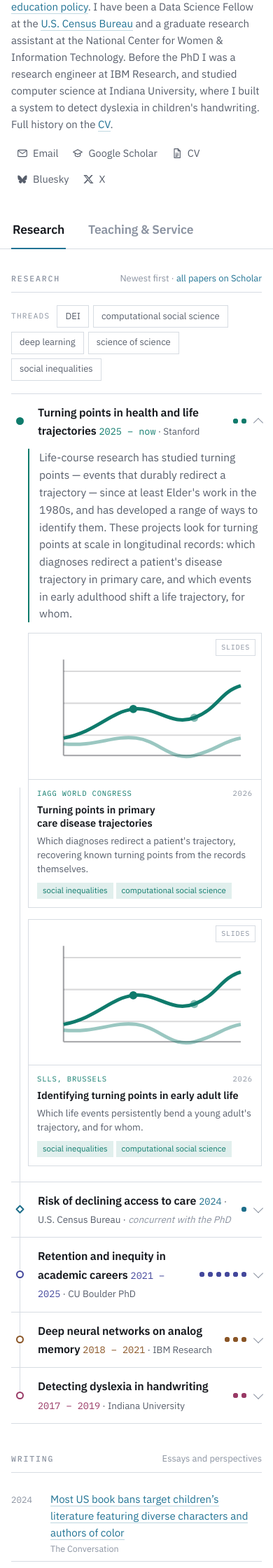
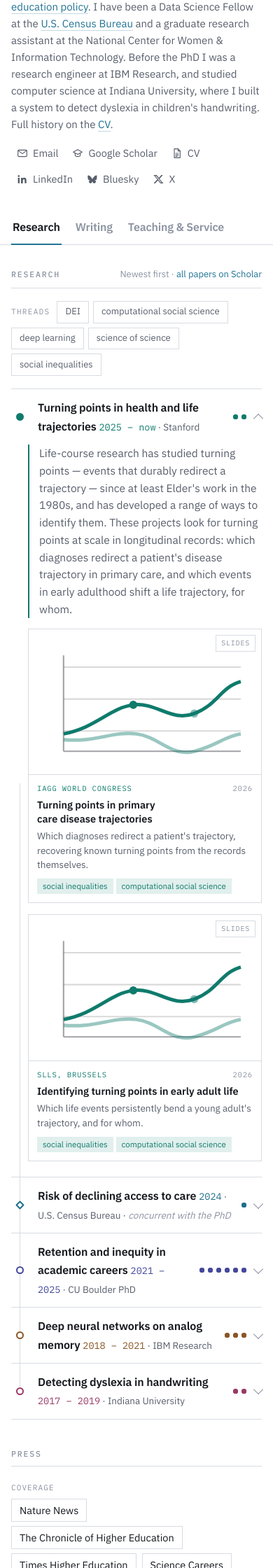
Before and after one commit to katiespoon/katiespoon.github.io, a Jekyll site: the page built from index.html, in a window 390 px wide. Shown: the part 639-2879 px from the top of the page at 70% size. Built offline with Jekyll 4.4.1, drawn with Linux system fonts in a browser that asks for light colours; some of the changed text lies outside the part shown.

Commit message:
Writing becomes a third tab, and add LinkedIn
- Writing is now a top-level tab alongside Research and Teaching &
  Service rather than a section inside Research, so it can grow without
  being buried under the timeline.
- Three tabs still fit on one line at 375px; the nav wraps and tightens
  below 620px in case a future tab label is longer.
- LinkedIn added to the header link row and the condensed bar, between
  CV and Bluesky.

Co-Authored-By: Claude Opus 5 <noreply@anthropic.com>

```diff
--- a/index.html
+++ b/index.html
@@ -236,6 +236,8 @@ img{max-width:100%}
 
 @media (max-width:620px){
   .page{gap:32px}
+  .pagenav{flex-wrap:wrap;gap:0}
+  .pagenav button{margin-right:18px;font-size:16px;padding:8px 2px 11px}
   .ident{grid-template-columns:1fr;gap:14px}
   .ident img{width:170px;height:228px}
   .era-panel{padding-left:24px}
@@ -258,6 +260,7 @@ img{max-width:100%}
   <symbol id="i-mail" viewBox="0 0 24 24"><rect x="2.5" y="5" width="19" height="14" rx="2"/><path d="m3.5 6.5 8.5 6.5 8.5-6.5"/></symbol>
   <symbol id="i-scholar" viewBox="0 0 24 24"><path d="M12 4 2.5 9.2 12 14.4l9.5-5.2z"/><path d="M6.5 11.5v4.3c0 1.7 2.5 3.1 5.5 3.1s5.5-1.4 5.5-3.1v-4.3"/></symbol>
   <symbol id="i-cv" viewBox="0 0 24 24"><path d="M6 2.5h8l4.5 4.5v14.5H6z"/><path d="M14 2.5V7h4.5"/><path d="M9 12h6M9 15.5h6M9 18.5h3.5"/></symbol>
+  <symbol id="i-linkedin" viewBox="0 0 24 24" class="solid"><path d="M4.2 3.2a2.1 2.1 0 1 0 0 4.2 2.1 2.1 0 0 0 0-4.2zM2.4 9h3.7v11.8H2.4zM9 9h3.5v1.6a3.9 3.9 0 0 1 3.5-1.8c3 0 4.6 1.9 4.6 5.3v6.7h-3.7v-6c0-1.5-.5-2.5-1.9-2.5-1 0-1.6.7-1.9 1.4-.1.25-.1.6-.1.95v6.2H9z"/></symbol>
   <symbol id="i-bsky" viewBox="0 0 24 24" class="solid"><path d="M6.1 4.6C8.5 6.4 11 10 12 12c1-2 3.5-5.6 5.9-7.4 1.7-1.3 4.4-2.2 4.4.9 0 .6-.35 5.2-.56 5.9-.72 2.6-3.4 3.3-5.75 2.9 4.12.7 5.17 3 2.9 5.3-4.3 4.4-6.2-1.1-6.7-2.5-.1-.26-.14-.38-.14-.28 0-.1-.05.02-.14.28-.5 1.4-2.4 6.9-6.7 2.5-2.27-2.3-1.22-4.6 2.9-5.3-2.35.4-5.03-.3-5.75-2.9C1.95 10.7 1.6 6.1 1.6 5.5c0-3.1 2.7-2.2 4.4-.9z" transform="translate(.4 .6) scale(.96)"/></symbol>
   <symbol id="i-x" viewBox="0 0 24 24" class="solid"><path d="M17.2 3h3.3l-7.2 8.2L21.8 21h-6.6l-5.2-6.4L4 21H.7l7.7-8.8L.5 3h6.8l4.7 5.9zm-1.2 16h1.8L6.1 4.9H4.2z"/></symbol>
 
@@ -352,6 +355,7 @@ img{max-width:100%}
     <a href="mailto:kspoon@stanford.edu" data-tip="kspoon@stanford.edu" aria-label="Email"><svg viewBox="0 0 24 24" aria-hidden="true"><use href="#i-mail"/></svg></a>
     <a href="https://scholar.google.com/citations?hl=en&amp;user=bHf0QxEAAAAJ" data-tip="Google Scholar" aria-label="Google Scholar" target="_blank" rel="noopener"><svg viewBox="0 0 24 24" aria-hidden="true"><use href="#i-scholar"/></svg></a>
     <a href="{{ "/cv/" | relative_url }}" data-tip="CV" aria-label="CV"><svg viewBox="0 0 24 24" aria-hidden="true"><use href="#i-cv"/></svg></a>
+    <a href="https://www.linkedin.com/in/katie-spoon-094267126/" data-tip="LinkedIn" aria-label="LinkedIn" target="_blank" rel="noopener"><svg class="solid" viewBox="0 0 24 24" aria-hidden="true"><use href="#i-linkedin"/></svg></a>
     <a href="https://bsky.app/profile/kspoon.bsky.social" data-tip="Bluesky" aria-label="Bluesky" target="_blank" rel="noopener"><svg class="solid" viewBox="0 0 24 24" aria-hidden="true"><use href="#i-bsky"/></svg></a>
     <a href="https://twitter.com/thekatiespoon" data-tip="X" aria-label="X" target="_blank" rel="noopener"><svg class="solid" viewBox="0 0 24 24" aria-hidden="true"><use href="#i-x"/></svg></a>
   </span>
@@ -379,6 +383,7 @@ img{max-width:100%}
         <a href="mailto:kspoon@stanford.edu"><svg viewBox="0 0 24 24" aria-hidden="true"><use href="#i-mail"/></svg>Email</a>
         <a href="https://scholar.google.com/citations?hl=en&amp;user=bHf0QxEAAAAJ" target="_blank" rel="noopener"><svg viewBox="0 0 24 24" aria-hidden="true"><use href="#i-scholar"/></svg>Google Scholar</a>
         <a href="{{ "/cv/" | relative_url }}"><svg viewBox="0 0 24 24" aria-hidden="true"><use href="#i-cv"/></svg>CV</a>
+        <a href="https://www.linkedin.com/in/katie-spoon-094267126/" target="_blank" rel="noopener"><svg class="solid" viewBox="0 0 24 24" aria-hidden="true"><use href="#i-linkedin"/></svg>LinkedIn</a>
         <a href="https://bsky.app/profile/kspoon.bsky.social" target="_blank" rel="noopener"><svg class="solid" viewBox="0 0 24 24" aria-hidden="true"><use href="#i-bsky"/></svg>Bluesky</a>
         <a href="https://twitter.com/thekatiespoon" target="_blank" rel="noopener"><svg class="solid" viewBox="0 0 24 24" aria-hidden="true"><use href="#i-x"/></svg>X</a>
       </p>
@@ -635,22 +641,6 @@ img{max-width:100%}
     </section>
 
     <section class="band">
-      <div class="sec-head"><h2>Writing</h2><span class="aside">Essays and perspectives</span></div>
-      <div class="rows">
-        <div class="row3">
-          <span class="yr">2024</span>
-          <span class="nm"><a href="https://theconversation.com/most-us-book-bans-target-childrens-literature-featuring-diverse-characters-and-authors-of-color-238731" target="_blank" rel="noopener">Most US book bans target children&rsquo;s literature featuring diverse characters and authors of color</a></span>
-          <span class="loc">The Conversation</span>
-        </div>
-        <div class="row3">
-          <span class="yr">2024</span>
-          <span class="nm">Gendered devaluation and retention among U.S. faculty</span>
-          <span class="loc">CSWEP News</span>
-        </div>
-      </div>
-    </section>
-
-    <section class="band">
       <div class="sec-head"><h2>Press</h2></div>
       <div class="press-row">
         <span class="lbl">Coverage</span>
@@ -678,6 +668,26 @@ img{max-width:100%}
         <div class="item extra"><span class="when">Summer 2023</span><span class="what">Talks at IC2S2 and the Atlanta Conference on Science &amp; Innovation Policy.</span></div>
       </div>
       <button class="more" type="button" data-more="news" hidden></button>
+    </section>
+
+  </div>
+
+  <div class="view" role="tabpanel" id="view-writing" aria-labelledby="tab-writing">
+
+    <section class="band">
+      <div class="sec-head"><h2>Writing</h2><span class="aside">Essays and perspectives</span></div>
+      <div class="rows">
+        <div class="row3">
+          <span class="yr">2024</span>
+          <span class="nm"><a href="https://theconversation.com/most-us-book-bans-target-childrens-literature-featuring-diverse-characters-and-authors-of-color-238731" target="_blank" rel="noopener">Most US book bans target children&rsquo;s literature featuring diverse characters and authors of color</a></span>
+          <span class="loc">The Conversation</span>
+        </div>
+        <div class="row3">
+          <span class="yr">2024</span>
+          <span class="nm">Gendered devaluation and retention among U.S. faculty</span>
+          <span class="loc">CSWEP News</span>
+        </div>
+      </div>
     </section>
 
   </div>
```
Also changed, not shown: other parts of index.html (+3 -1 lines).
